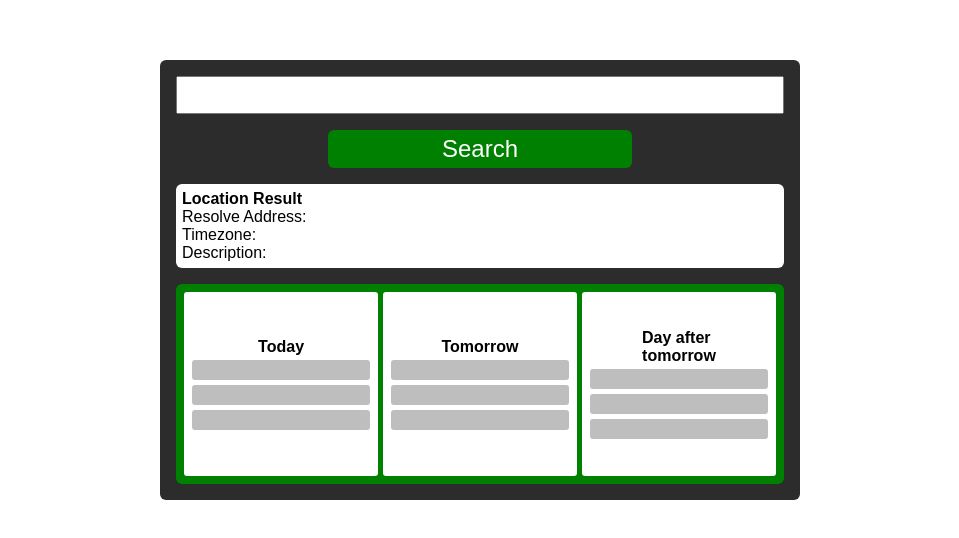
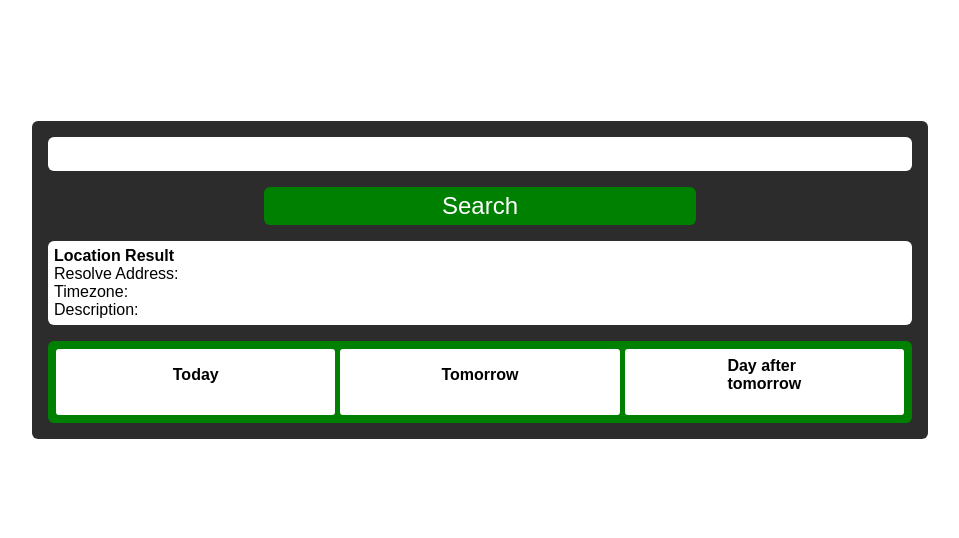
Before and after one commit to eustaquiogalano/q-weather-app, a website built with webpack: page src/index.html in a window 1280 px wide. Shown: the part 120-658 px from the top of the page, without its empty margins (160-1119 px from the left). Built offline with nearby package versions, Linux system fonts and the light colour scheme.

Commit message:
style: set divs height to auto

```diff
--- a/src/styles.css
+++ b/src/styles.css
@@ -21,7 +21,7 @@ main {
   #weather-display-container {
     background-color: rgb(44, 44, 44);
     height: auto;
-    width: 50%;
+    width: 70%;
     border-radius: 6px;
     padding: 1rem;
     display: flex;
@@ -30,6 +30,8 @@ main {
 
     #location-input {
       padding: 0.5rem;
+      border-radius: 6px;
+      border: none;
     }
 
     #search-city-button {
@@ -54,7 +56,7 @@ main {
 
     #next-days-container {
       background-color: green;
-      height: 200px;
+      height: auto;
       width: 100%;
       border: none;
       border-radius: 6px;
@@ -65,6 +67,7 @@ main {
       .day-container {
         background-color: white;
         width: 33%;
+        height: auto;
         border-radius: 3px;
         border: none;
         padding: 0.5rem;
@@ -77,7 +80,7 @@ main {
         div {
           background-color: rgb(190, 190, 190);
           width: 100%;
-          height: 20px;
+          height: auto;
           border-radius: 3px;
         }
       }
```
